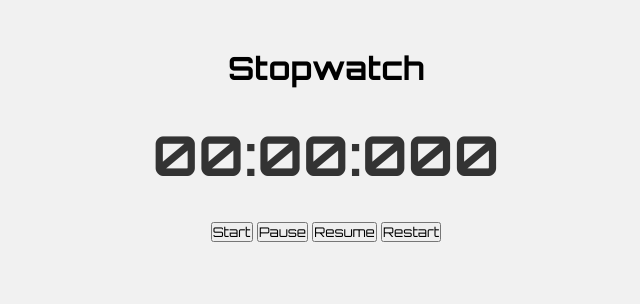
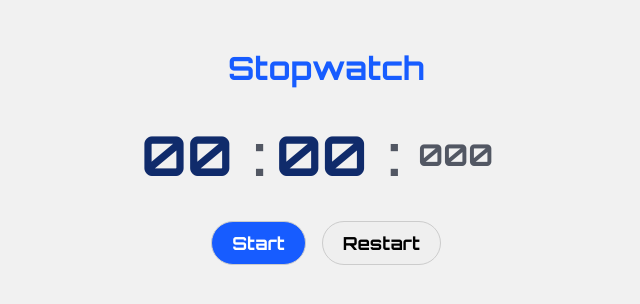
Before and after one commit to mateushrm/stopwatch, a plain HTML site: page index.html in a window 1280 px wide. Shown: the whole page, without its empty margins (314-954 px from the left). Drawn offline with Linux system fonts and the light colour scheme; a web font is replaced by a local one.

Commit message:
css concluido

```diff
--- a/css/style.css
+++ b/css/style.css
@@ -16,7 +16,7 @@
     height: 100vh;
 }
 
-.container h1{
+.conteudo h1{
     color: #175cff;
 }
 
@@ -26,3 +26,50 @@
     font-weight: bold;
     color: #333;
 }
+
+.time{
+    display: flex;
+    align-items: center;
+    justify-content: center;
+    margin-right: 10px;
+    color: #102b6b;
+    min-width: 90px;
+}
+
+.separador {
+    padding: 0 10px;
+    color: #525763;
+}
+
+#milisegundos {
+    font-size: 30px;
+    color: #525763;
+}
+
+.botoes{
+    display: flex;
+    gap: 1rem;
+}
+
+.btn{
+    padding: 10px 20px;
+    font-size: 18px;
+    font-weight: bold;
+    border-radius: 30px;
+    cursor: pointer;
+    border: 1px solid #ccc;
+    transition: all 0.2s ease-in-out ;
+}
+
+.btn:hover{
+    transform: scale(1.1);
+}
+
+#start {
+    background-color: #175cff;
+    color: white;
+}
+
+#pause, #resume{
+    display: none;
+}
--- a/index.html
+++ b/index.html
@@ -20,13 +20,13 @@
         <div class="separador">:</div>
         <div class="time" id="segundos">00</div>
         <div class="separador">:</div>
-        <div class="time" id="milisecundos">000</div>
+        <div class="time" id="milisegundos">000</div>
     </div>
     <div class="botoes">
-        <button id="start">Start</button>
-        <button id="pause">Pause</button>
-        <button id="resume">Resume</button>
-        <button id="resetar">Restart</button>
+        <button class="btn" id="start">Start</button>
+        <button class="btn" id="pause">Pause</button>
+        <button class="btn" id="resume">Resume</button>
+        <button class="btn" id="resetar">Restart</button>
     </div>
  </div>
 </body>
```
